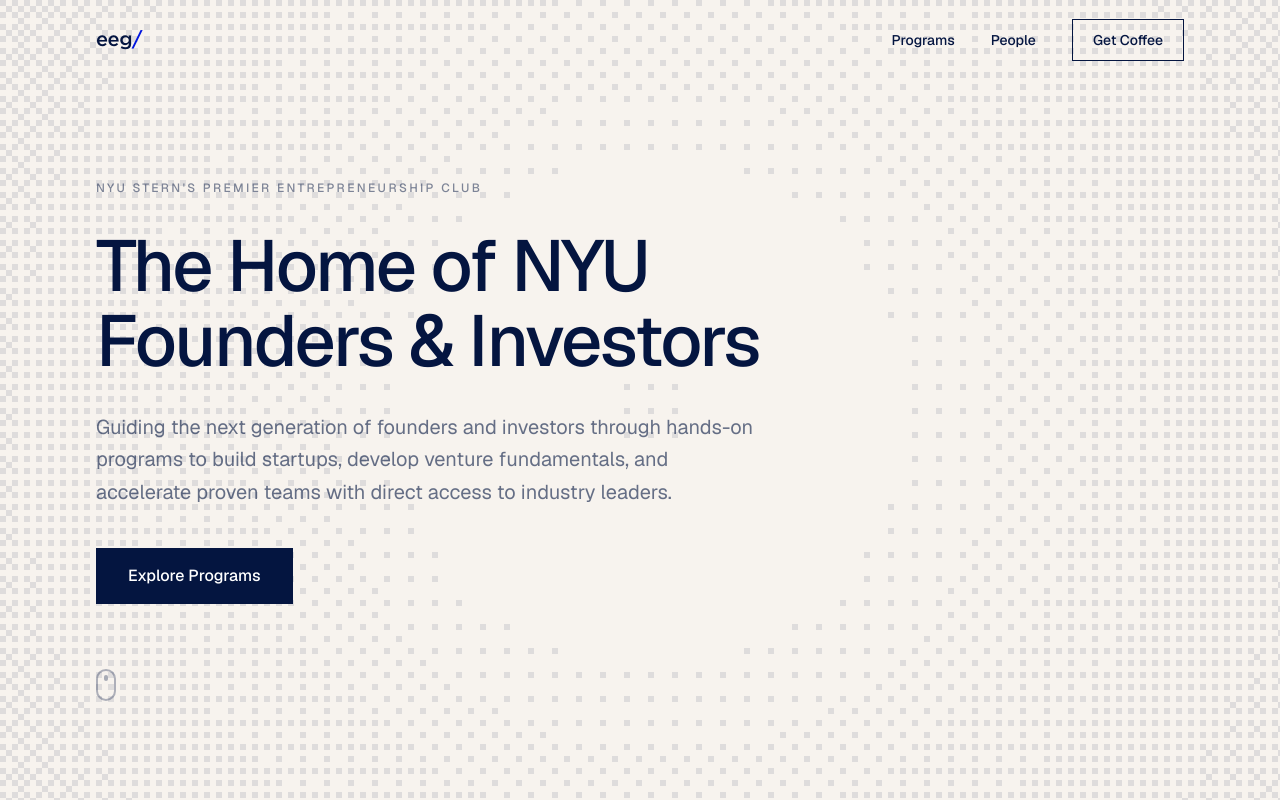
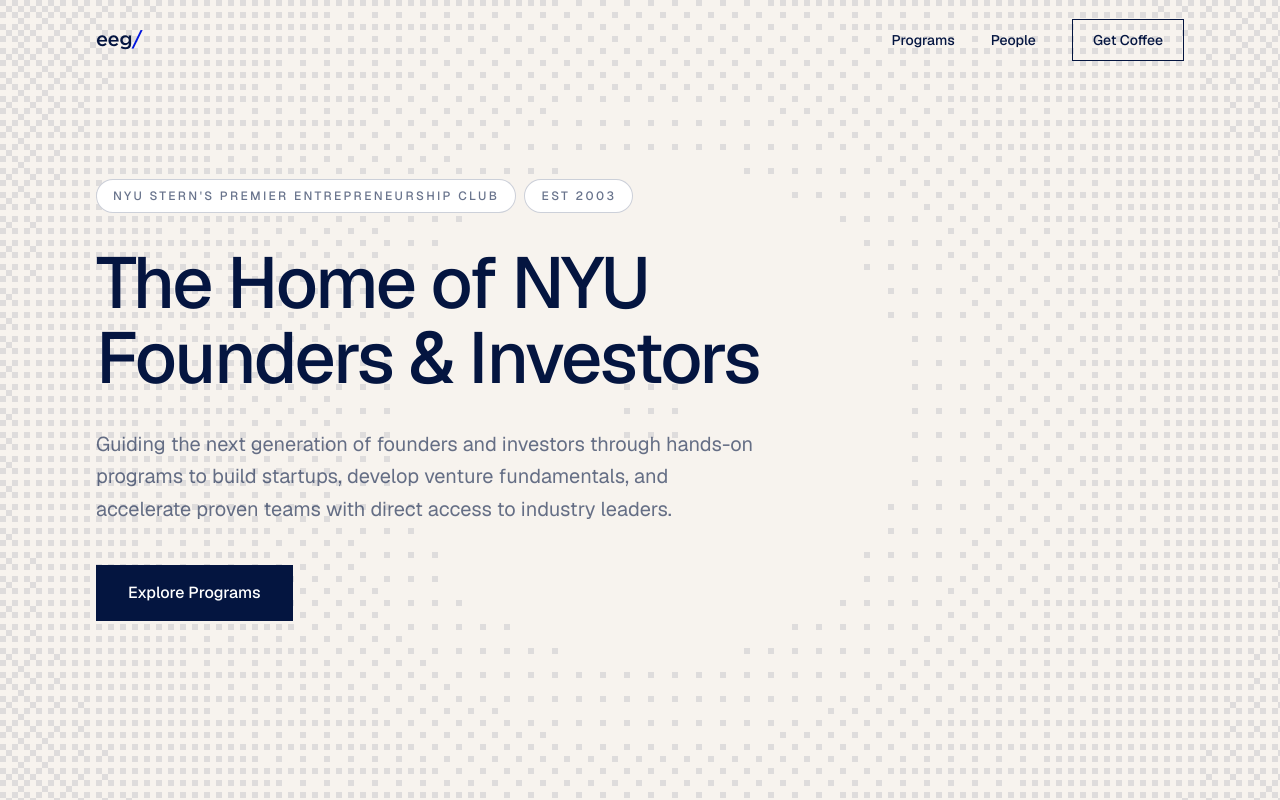
Before and after one commit to suryanewa/pmc-site, a Next.js app: page / in a window 1280 px wide. Shown: the top 800 px of the page. Built offline with nearby package versions, Linux system fonts and the light colour scheme.

Commit message:
Update hero badge styling and remove scroll indicator

```diff
--- a/app/page.tsx
+++ b/app/page.tsx
@@ -89,18 +89,25 @@
     <div className="min-h-screen relative">
       <main>
         {/* Hero Section - Clean text-based */}
-        <section className="min-h-screen flex flex-col items-start justify-center px-6 md:px-16 lg:px-24 bg-[#F7F3EE] pt-20 relative overflow-hidden">
+        <section className="min-h-screen flex flex-col items-start justify-center px-6 md:px-16 lg:px-24 bg-[#F7F3EE] py-24 relative overflow-hidden">
           <HeroWarpCanvas />
           <div className="w-full max-w-[1400px] mx-auto relative z-10">
             <div className="max-w-[1000px] text-left">
             {/* Subtitle */}
             <motion.p
-              className="text-xs tracking-[0.2em] uppercase text-[#041540]/50 font-medium mb-8"
+              className="mb-8"
               initial={{ opacity: 0, y: 20 }}
               animate={{ opacity: 1, y: 0 }}
               transition={{ duration: 0.6 }}
             >
-              NYU Stern&apos;s Premier Entrepreneurship Club
+              <span className="inline-flex flex-wrap items-center gap-2">
+                <span className="inline-flex items-center rounded-full border border-[#041540]/20 bg-white px-4 py-2 text-xs font-medium uppercase tracking-[0.2em] text-[#041540]/60">
+                  NYU Stern&apos;s Premier Entrepreneurship Club
+                </span>
+                <span className="inline-flex items-center rounded-full border border-[#041540]/20 bg-white px-4 py-2 text-xs font-medium uppercase tracking-[0.2em] text-[#041540]/60">
+                  EST 2003
+                </span>
+              </span>
             </motion.p>
 
             {/* Main Headline */}
@@ -138,25 +145,6 @@
               </Link>
             </motion.div>
 
-            {/* Scroll indicator */}
-            <motion.div
-              className="mt-16"
-              initial={{ opacity: 0 }}
-              animate={{ opacity: 1 }}
-              transition={{ delay: 0.5 }}
-            >
-              <motion.div
-                animate={{ y: [0, 6, 0] }}
-                transition={{ duration: 1.5, repeat: Infinity, ease: "easeInOut" }}
-                className="w-5 h-8 border-2 border-[#041540]/30 rounded-full flex items-start justify-center p-1"
-              >
-                <motion.div
-                  className="w-1 h-1.5 bg-[#041540]/50 rounded-full"
-                  animate={{ opacity: [0.4, 1, 0.4] }}
-                  transition={{ duration: 1.5, repeat: Infinity }}
-                />
-              </motion.div>
-            </motion.div>
             </div>
           </div>
         </section>
```
